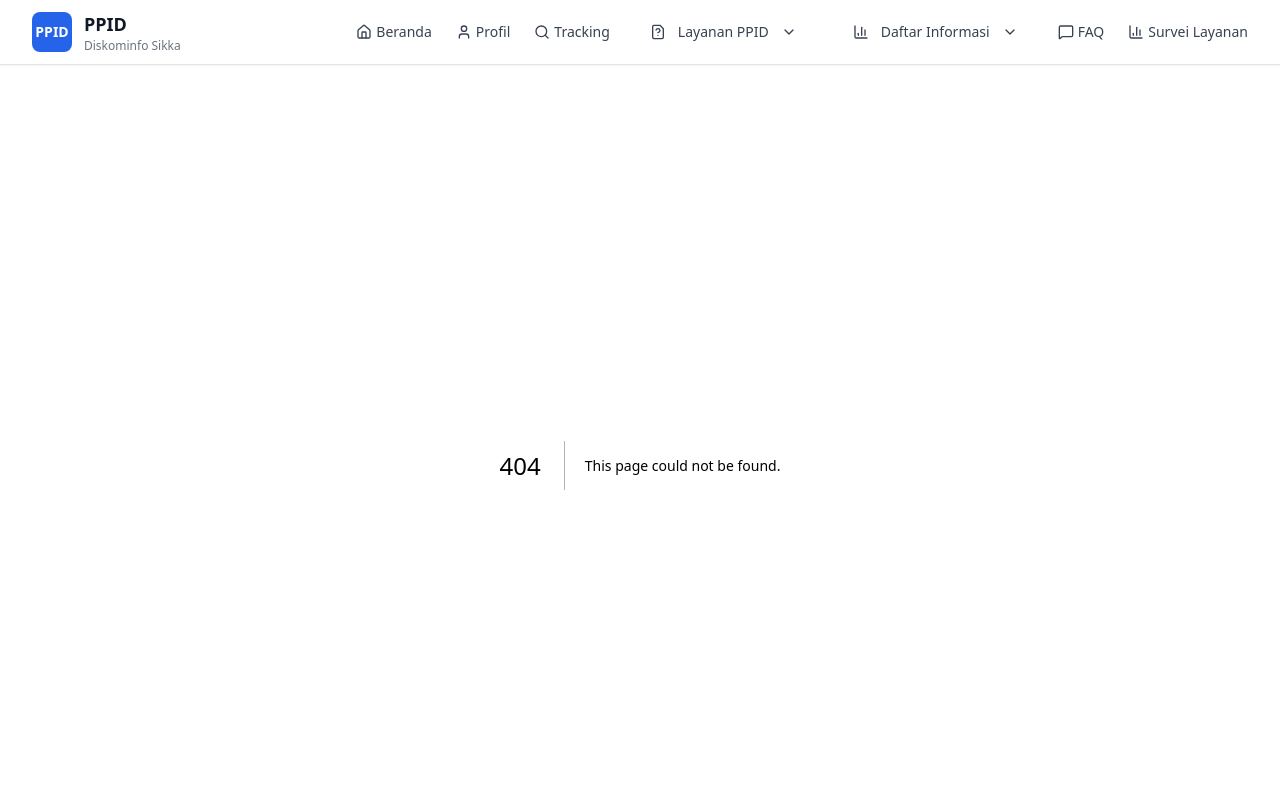
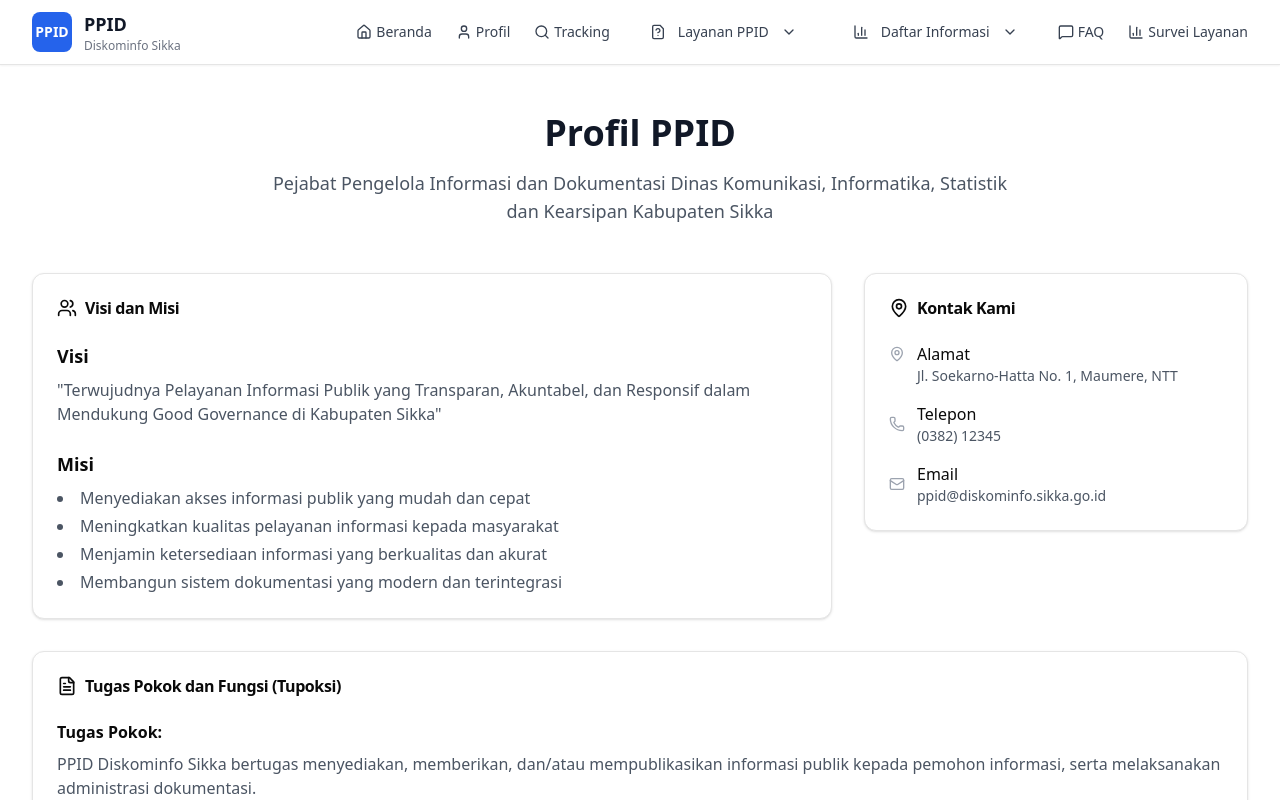
Before and after one commit to julianojr-blip/ppid-diskominfo-sikka, a Next.js app: page /profile in a window 1280 px wide. Before the commit this address had no page. Shown: the top 800 px of the page. Built offline with nearby package versions, Linux system fonts and the light colour scheme.

Commit message:
Update Halaman Profil ke root app

```diff
--- /dev/null
+++ b/app/profile/page.tsx
@@ -0,0 +1,122 @@
+import { Card, CardContent, CardDescription, CardHeader, CardTitle } from '@/components/ui/card'
+import { Users, FileText, MapPin, Phone, Mail } from 'lucide-react'
+
+export default function ProfilPage() {
+  return (
+    <div className="min-h-screen flex flex-col">
+
+      <main className="flex-1 py-12">
+        <div className="max-w-7xl mx-auto px-4 sm:px-6 lg:px-8">
+          {/* Header */}
+          <div className="text-center mb-12">
+            <h1 className="text-4xl font-bold text-gray-900 mb-4">Profil PPID</h1>
+            <p className="text-lg text-gray-600 max-w-3xl mx-auto">
+              Pejabat Pengelola Informasi dan Dokumentasi Dinas Komunikasi, Informatika, Statistik dan Kearsipan Kabupaten Sikka
+            </p>
+          </div>
+
+          <div className="grid grid-cols-1 lg:grid-cols-3 gap-8">
+            {/* Visi Misi */}
+            <div className="lg:col-span-2">
+              <Card>
+                <CardHeader>
+                  <CardTitle className="flex items-center space-x-2">
+                    <Users className="w-5 h-5" />
+                    <span>Visi dan Misi</span>
+                  </CardTitle>
+                </CardHeader>
+                <CardContent className="space-y-6">
+                  <div>
+                    <h3 className="font-semibold text-lg mb-2">Visi</h3>
+                    <p className="text-gray-600">
+                      "Terwujudnya Pelayanan Informasi Publik yang Transparan, Akuntabel, dan Responsif dalam Mendukung Good Governance di Kabupaten Sikka"
+                    </p>
+                  </div>
+                  <div>
+                    <h3 className="font-semibold text-lg mb-2">Misi</h3>
+                    <ul className="list-disc list-inside text-gray-600 space-y-1">
+                      <li>Menyediakan akses informasi publik yang mudah dan cepat</li>
+                      <li>Meningkatkan kualitas pelayanan informasi kepada masyarakat</li>
+                      <li>Menjamin ketersediaan informasi yang berkualitas dan akurat</li>
+                      <li>Membangun sistem dokumentasi yang modern dan terintegrasi</li>
+                    </ul>
+                  </div>
+                </CardContent>
+              </Card>
+            </div>
+
+            {/* Kontak */}
+            <div>
+              <Card>
+                <CardHeader>
+                  <CardTitle className="flex items-center space-x-2">
+                    <MapPin className="w-5 h-5" />
+                    <span>Kontak Kami</span>
+                  </CardTitle>
+                </CardHeader>
+                <CardContent className="space-y-4">
+                  <div className="flex items-start space-x-3">
+                    <MapPin className="w-4 h-4 text-gray-400 mt-1" />
+                    <div>
+                      <p className="font-medium">Alamat</p>
+                      <p className="text-sm text-gray-600">
+                        Jl. Soekarno-Hatta No. 1, Maumere, NTT
+                      </p>
+                    </div>
+                  </div>
+                  <div className="flex items-center space-x-3">
+                    <Phone className="w-4 h-4 text-gray-400" />
+                    <div>
+                      <p className="font-medium">Telepon</p>
+                      <p className="text-sm text-gray-600">(0382) 12345</p>
+                    </div>
+                  </div>
+                  <div className="flex items-center space-x-3">
+                    <Mail className="w-4 h-4 text-gray-400" />
+                    <div>
+                      <p className="font-medium">Email</p>
+                      <p className="text-sm text-gray-600">
+                        ppid@diskominfo.sikka.go.id
+                      </p>
+                    </div>
+                  </div>
+                </CardContent>
+              </Card>
+            </div>
+          </div>
+
+          {/* Tupoksi */}
+          <Card className="mt-8">
+            <CardHeader>
+              <CardTitle className="flex items-center space-x-2">
+                <FileText className="w-5 h-5" />
+                <span>Tugas Pokok dan Fungsi (Tupoksi)</span>
+              </CardTitle>
+            </CardHeader>
+            <CardContent>
+              <div className="space-y-4">
+                <div>
+                  <h3 className="font-semibold mb-2">Tugas Pokok:</h3>
+                  <p className="text-gray-600">
+                    PPID Diskominfo Sikka bertugas menyediakan, memberikan, dan/atau mempublikasikan
+                    informasi publik kepada pemohon informasi, serta melaksanakan administrasi dokumentasi.
+                  </p>
+                </div>
+                <div>
+                  <h3 className="font-semibold mb-2">Fungsi:</h3>
+                  <ul className="list-disc list-inside text-gray-600 space-y-1">
+                    <li>Pengelolaan dan penyediaan informasi publik</li>
+                    <li>Pelayanan informasi dan dokumentasi</li>
+                    <li>Koordinasi dan konsultasi terkait informasi publik</li>
+                    <li>Pelaporan dan evaluasi pelayanan informasi publik</li>
+                    <li>Pengembangan sistem informasi dan dokumentasi</li>
+                  </ul>
+                </div>
+              </div>
+            </CardContent>
+          </Card>
+        </div>
+      </main>
+    </div>
+  )
+}
```
